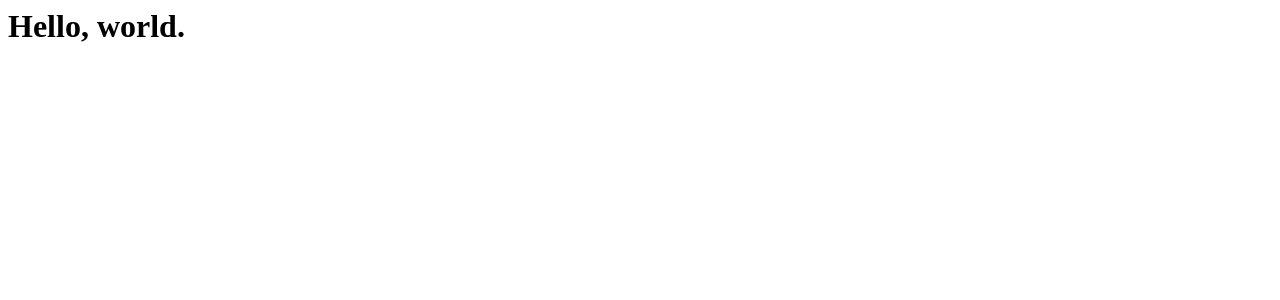
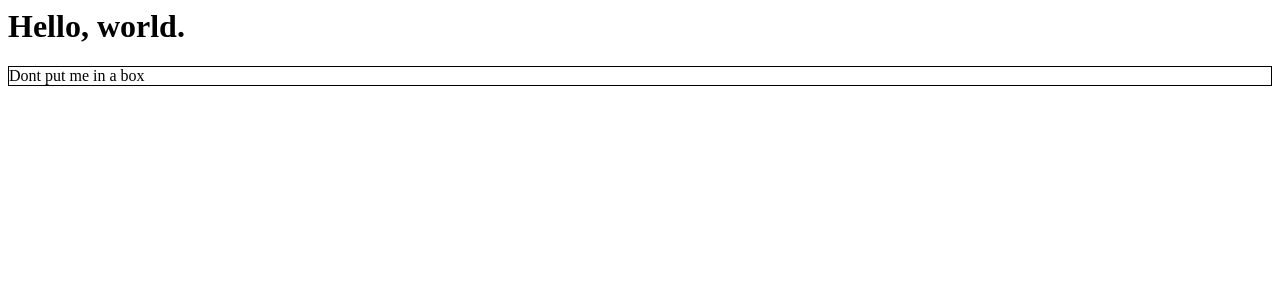
Before and after one commit to gregz67/react-boilerplate, a React app: page / in a window 1280 px wide. Shown: the top 300 px of the page. Built offline with nearby package versions, Linux system fonts and the light colour scheme; the HTML template or start-up script is replaced by a standard one.

Commit message:
Add postcss and autoprefixer
* also moves babel config to package.json, removes presets config (.babelrc)

```diff
--- a/package.json
+++ b/package.json
@@ -9,19 +9,24 @@
   },
   "author": "",
   "license": "ISC",
+  "babel": {},
   "dependencies": {
     "react": "^0.14.6",
     "react-dom": "^0.14.6"
   },
   "devDependencies": {
+    "autoprefixer": "^6.3.3",
     "babel": "^6.3.26",
     "babel-eslint": "^4.1.6",
     "babel-loader": "^6.2.1",
     "babel-preset-es2015": "^6.3.13",
     "babel-preset-react": "^6.3.13",
+    "css-loader": "^0.23.1",
     "eslint": "^1.10.3",
     "eslint-plugin-react": "^3.16.1",
+    "postcss-loader": "^0.8.1",
     "react-hot-loader": "^1.3.0",
+    "style-loader": "^0.13.0",
     "webpack": "^1.12.12",
     "webpack-dev-server": "^1.14.1"
   }
--- a/src/App.js
+++ b/src/App.js
@@ -1,9 +1,14 @@
 import React, { Component } from 'react';
+
+var css = require('./app.css');
 
 export default class App extends Component {
   render() {
     return (
-      <h1>Hello, world.</h1>
+      <div>
+        <h1>Hello, world.</h1>
+        <div className="box">Dont put me in a box</div>
+      </div>
     );
   }
 }
--- /dev/null
+++ b/src/app.css
@@ -0,0 +1,4 @@
+.box {
+  border: 1px solid black;
+  display: flex;
+}
--- a/webpack.config.js
+++ b/webpack.config.js
@@ -1,5 +1,6 @@
 var path = require('path');
 var webpack = require('webpack');
+var autoprefixer = require('autoprefixer');
 
 module.exports = {
   devtool: 'eval',
@@ -17,10 +18,18 @@ module.exports = {
     new webpack.HotModuleReplacementPlugin()
   ],
   module: {
-    loaders: [{
-      test: /\.js$/,
-      loaders: ['react-hot', 'babel'],
-      include: path.join(__dirname, 'src')
-    }]
-  }
+    loaders: [
+      {
+        test: /\.js$/,
+        loaders: ['react-hot', 'babel'],
+        include: path.join(__dirname, 'src')
+      },
+      {
+        test: /\.css$/,
+        loaders: ['style', 'css', 'postcss'],
+        include: path.join(__dirname, 'src')
+      }
+    ]
+  },
+  postcss: [ autoprefixer({ browsers: ['last 2 versions', ] }) ]
 };
```
Also changed, not shown: .babelrc (deleted).
